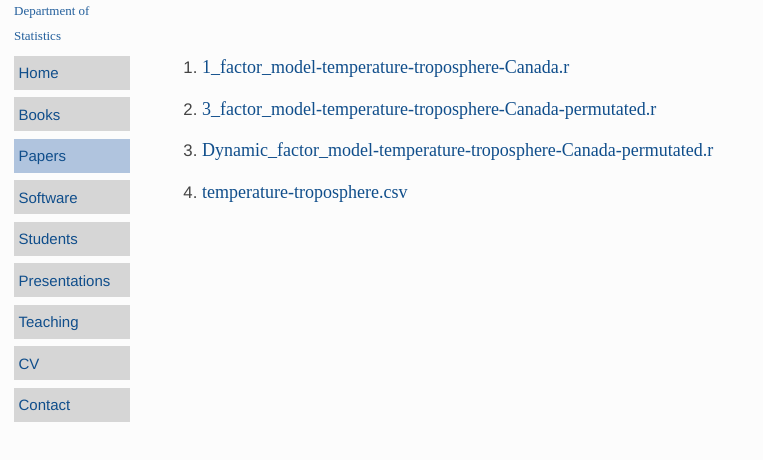
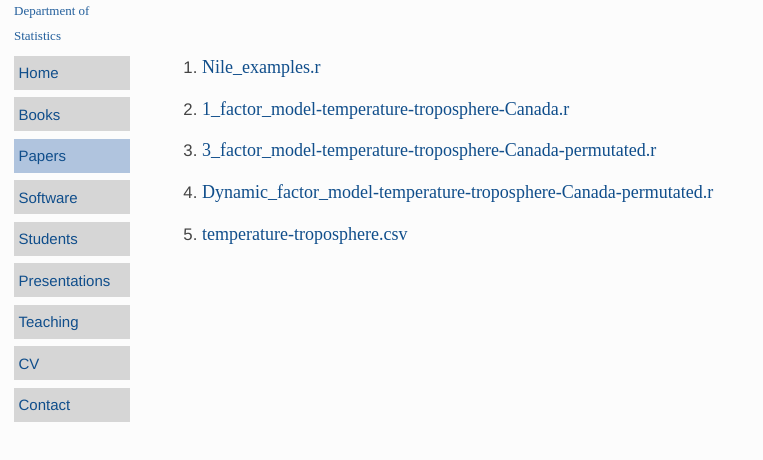
Before and after one commit to marf-at-vt/marf-at-vt.github.io, a plain HTML site: page jsm2025-time-series.html in a window 1280 px wide. Shown: the part 92-552 px from the top of the page, without its empty margins (0-763 px from the left). Drawn offline with Linux system fonts and the light colour scheme.

Commit message:
updating jsm 2025 files

```diff
--- a/jsm2025-time-series.html
+++ b/jsm2025-time-series.html
@@ -45,6 +45,9 @@
 <OL style="font-size:1.2em">
 
    <LI><P LANG="pt-PT" STYLE="text-decoration: none"><FONT FACE="Times New Roman, serif"><FONT SIZE=4>
+<A HREF="https://marf-at-vt.github.io/Nile_examples.r">Nile_examples.r</A>
+
+   <LI><P LANG="pt-PT" STYLE="text-decoration: none"><FONT FACE="Times New Roman, serif"><FONT SIZE=4>
 <A HREF="https://marf-at-vt.github.io/1_factor model-temperature-troposphere-Canada.r">1_factor_model-temperature-troposphere-Canada.r</A>
 
    <LI><P LANG="pt-PT" STYLE="text-decoration: none"><FONT FACE="Times New Roman, serif"><FONT SIZE=4>
```
